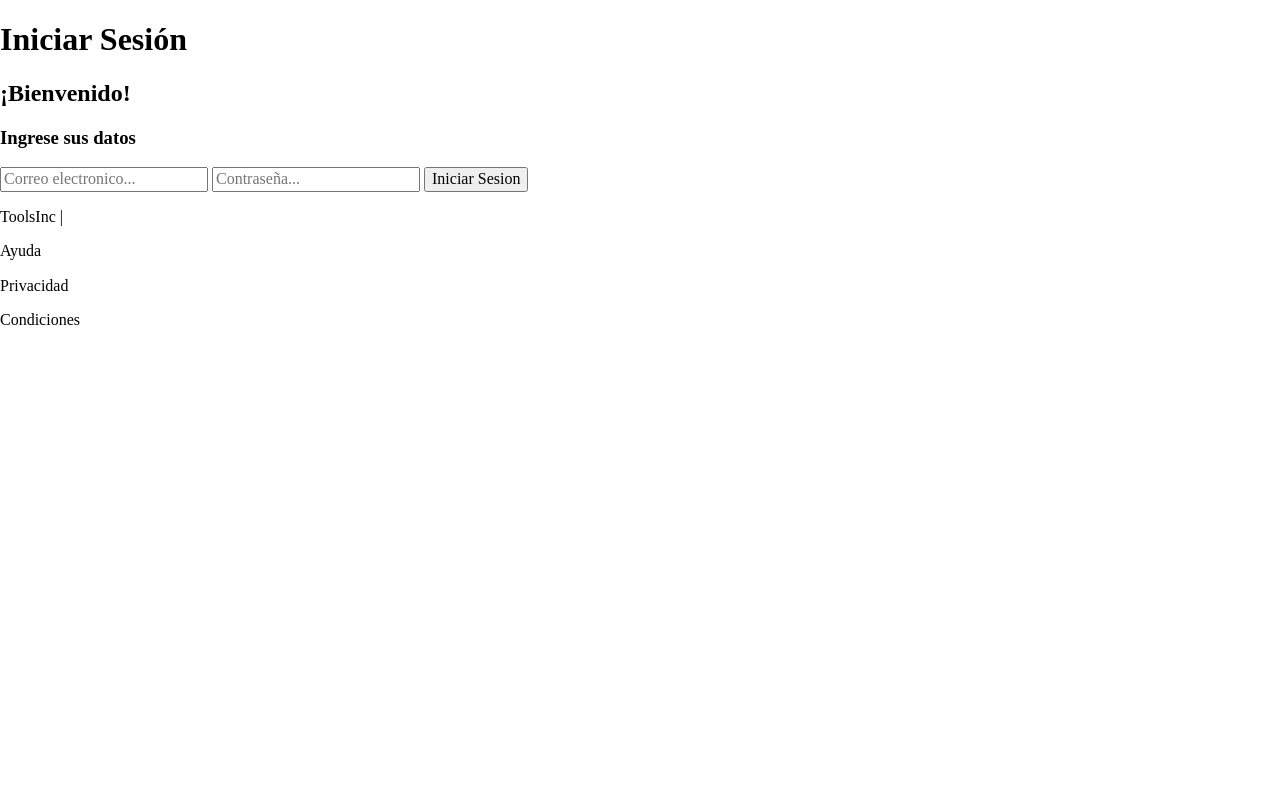
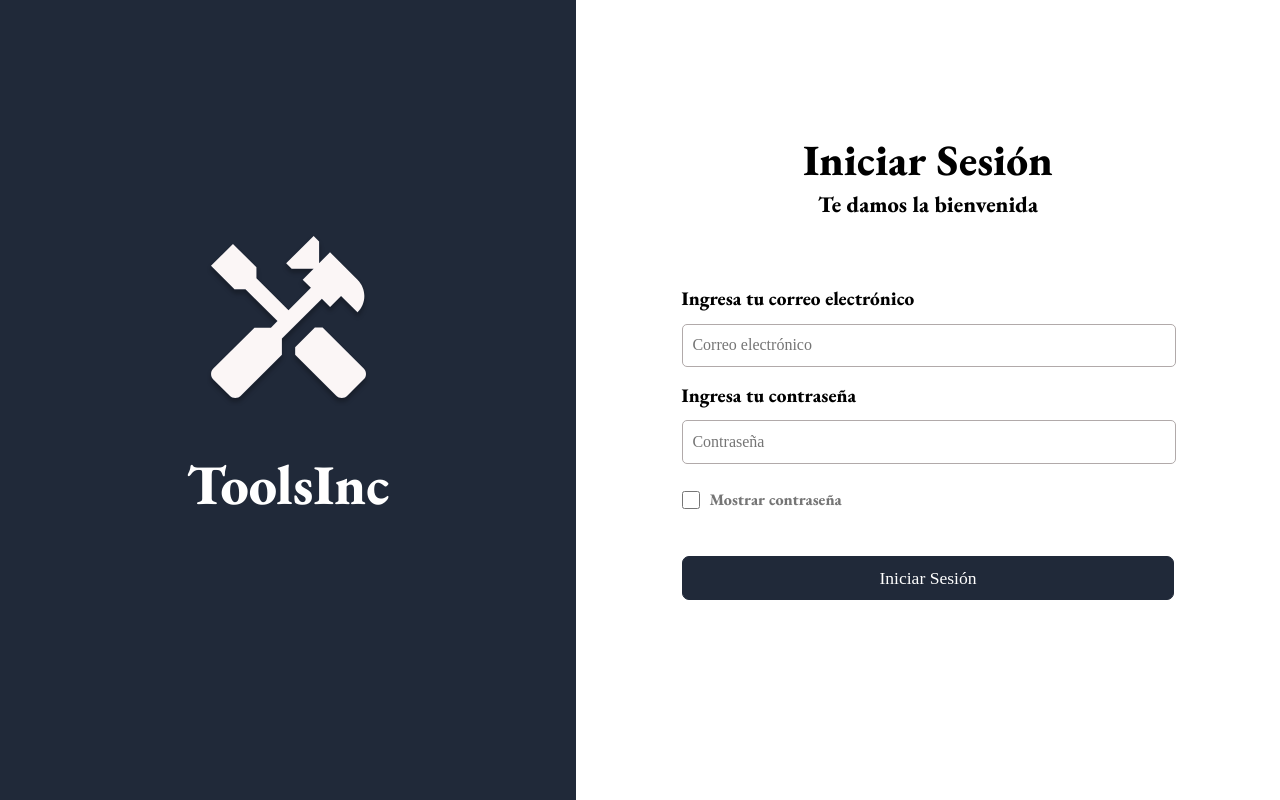
Before and after one commit to JesusRosml/newVersion-ToolsInc, a PHP site: page / in a window 1280 px wide. Run offline with PHP 8.4, Linux system fonts and the light colour scheme.

Commit message:
screen design login finished | desktop version

```diff
--- /dev/null
+++ b/css/loginScreen/index.css
@@ -0,0 +1,107 @@
+main {
+    height: 100vh;
+    width: 100%;
+    position: relative;
+    display: flex;
+    align-items: center;
+    justify-content: center;
+}
+
+.container-nameApplication {
+    height: 100vh;
+    width: 45%;
+    display: flex;
+    flex-direction: column;
+    align-items: center;
+    justify-content: center;
+    background: #202939;
+}
+
+.container-nameApplication h2 {
+    color: #FFFFFF;
+    font-family: 'EB Garamond', serif;
+    font-size: 3.5rem;
+}
+
+.container-form {
+    height: 100vh;
+    width: 55%;
+    position: relative;
+    display: flex;
+    box-sizing: border-box;
+    flex-direction: column;
+}
+
+.container-form h1 {
+    padding-top: 15%;
+    text-align: center;
+    font-size: 2.7rem;
+    font-family: 'EB Garamond', serif;
+}
+
+.container-form span {
+    margin-top: -3%;
+    text-align: center;
+    font-size: 1.4rem;
+    font-family: 'EB Garamond', serif;
+}
+
+.container-form form {
+    height: 60%;
+    width: 70%;
+    position: relative;
+    display: flex;
+    flex-direction: column;
+    margin: 10% auto 10% auto;
+}
+
+.container-form label {
+    font-size: 1.2rem;
+    font-weight: 700;
+    margin-bottom: 2.7%;
+    color: #000;
+    font-family: 'EB Garamond', serif;
+}
+
+.container-form input {
+    height: 9%;
+    width: 97.5%;
+    padding-left: 2%;
+    border: 1px solid #B1AAAA;
+    border-radius: 5px;
+    margin-bottom: 3.5%;
+}
+
+.container-form button {
+    height: 10%;
+    width: 100%;
+    display: block;
+    position: relative;
+    font-size: 1.1rem;
+    border: 1px solid #202939;
+    border-radius: 7px;
+    margin: 30px auto 10px auto;
+    color: #FFFFFF;
+    background: #202939;
+}
+
+.container-viewPassword {
+    height: auto;
+    width: 100%;
+    display: flex;
+    margin-top: 10px;
+}
+
+.container-viewPassword #viewPassowrd {
+    height: 18px;
+    width: 18px;
+    border: 1px solid #9E9E9E;
+    outline: none;
+}
+
+.container-viewPassword .viewPassowrd {
+    color: #757575;
+    font-family: 'EB Garamond', serif;
+    padding-left: 2%;
+    font-size: 1rem;
+}
--- a/index.php
+++ b/index.php
@@ -1,45 +1,46 @@
 <!DOCTYPE html>
-<html lang="en">
+<html lang="es-mx">
 <head>
     <meta charset="UTF-8">
     <meta http-equiv="X-UA-Compatible" content="IE=edge">
     <meta name="viewport" content="width=device-width, initial-scale=1.0">
-    <title>Iniciar Sesión </title>
-    <!-- Estilos css -->
+    <title>Iniciar Sesión</title>
+    <!-- Tipografías de Google Fonts -->
     <link rel="preconnect" href="https://fonts.googleapis.com">
     <link rel="preconnect" href="https://fonts.gstatic.com" crossorigin>
-    <link href="https://fonts.googleapis.com/css2?family=EB+Garamond:ital,wght@1,800&family=Press+Start+2P&display=swap" rel="stylesheet">
+    <link href="https://fonts.googleapis.com/css2?family=EB+Garamond:wght@800&display=swap" rel="stylesheet">
+    <!-- Hojas de estilo -->
     <link rel="stylesheet" href="css/externalStyles/normalize.css">
+    <link rel="stylesheet" href="css/loginScreen/index.css">
 </head>
 <body>
+    <main>
+        <div class="container-nameApplication">
+            <img src="images/toolsImageLogo.svg" alt="Logo que pertenece a ToolsInc, contiene un martillo y un destornillador">
+            <h2>ToolsInc</h2>
+        </div>
 
-    <main>
-        <div class="container">
-            <div class="title">
-                <h1>Iniciar Sesión</h1>
-                <h2>¡Bienvenido!</h2>
-            </div>
-            <!-- action="procesar-login.php" -->
-            <?php
-            include("server/conection.database.php");
-            include("server/validations.log-in.php");
-            ?>
-            <div class="forms">
-                <h3>Ingrese sus datos</h3>
-                <form  id="login-form" method="post">
-                    <input name="username" type="email" id="username" placeholder="Correo electronico...">
-                    <input name="password" type="password" id="password" placeholder="Contraseña...">
-                    <input name="iniciar" class="btn" type="submit" Value="Iniciar Sesion">
-                </form>
+        <div class="container-form">
+            <h1>Iniciar Sesión</h1>
+            <span>Te damos la bienvenida</span>
 
-                <div class="informacion">
-                    <p class="element">ToolsInc |</p>
-                    <p>Ayuda</p>
-                    <p>Privacidad</p>
-                    <p>Condiciones</p>
+            <form action="">
+                <label for="user">Ingresa tu correo electrónico</label>
+                <input type="text" name="emailUser" id="email" placeholder="Correo electrónico">
+
+                <label for="password">Ingresa tu contraseña</label>
+                <input type="password" name="passwordUser" id="password" placeholder="Contraseña">
+
+                <div class="container-viewPassword">
+                    <input type="checkbox" id="viewPassowrd" value="view_Password">
+                    <label class="viewPassowrd" for="viewPassowrd">Mostrar contraseña</label>
                 </div>
-            </div>
+
+                <button id="validateButton" type="button">Iniciar Sesión</button>
+            </form>
         </div>
     </main>
+
+    <script type="module" src="js/loginFuntionScreen/index.js"></script>
 </body>
 </html>
--- /dev/null
+++ b/js/loginFuntionScreen/getting.data.js
@@ -0,0 +1,13 @@
+export const gettingDataInputs = ( email, password, serverRequest ) => {
+    const emailRegex = /^[^\s@]+@[^\s@]+\.[^\s@]{2,}$/;
+    const passwordRegexm = /^(?=.*[a-z])(?=.*[A-Z])(?=.*\d)(?=.*[@$!%*?&])[A-Za-z\d@$!%*?&]{8,}$/;
+
+    if( !email || !password || !emailRegex.test(email) || !passwordRegexm.test(password)) return;
+
+    const validatedData = {
+        email,
+        password,
+    }
+
+    serverRequest( validatedData );
+}
--- /dev/null
+++ b/js/loginFuntionScreen/index.js
@@ -0,0 +1,18 @@
+import { gettingDataInputs } from "./getting.data.js";
+import { serverRequestData } from "./serverCommunication.js";
+
+const elementsDOM = {
+    emailUser: '#email',
+    passwordUser: '#password',
+    viewPassword: '#viewPassowrd',
+    buttonValidate: '#validateButton',
+}
+
+const selectEmail = document.querySelector(elementsDOM.emailUser);
+const selectPassword = document.querySelector(elementsDOM.passwordUser);
+const selectViewPassword = document.querySelector(elementsDOM.viewPassword);
+const selectButtonValidate = document.querySelector(elementsDOM.buttonValidate);
+
+selectButtonValidate.addEventListener('click', ()=> {
+    gettingDataInputs( selectEmail.value, selectPassword.value, serverRequestData );
+});
--- /dev/null
+++ b/js/loginFuntionScreen/serverCommunication.js
@@ -0,0 +1,23 @@
+export const serverRequestData = ( dataSent ) => {
+    const validData = dataSent;
+
+    if(typeof validData == 'undefined') return;
+
+    const xhr = new XMLHttpRequest();
+    xhr.open('POST', './php/undefined', true);
+    xhr.setRequestHeader('Content-Type', 'application/json');
+
+    const dataJSON = JSON.stringify(validData);
+
+    xhr.onload = ()=> {
+        if(xhr.status === 200) {
+            let responseObject = JSON.parse(xhr.responseText);
+            console.log(responseObject);
+        } else {
+            console.log(xhr.responseText);
+            console.log("Error al enviar la solicitud");
+        }
+    }
+
+    xhr.send(dataJSON);
+}
--- a/register.tool.php
+++ b/register.tool.php
@@ -10,7 +10,6 @@
     <link rel="stylesheet" href="css/externalStyles/normalize.css">
     <link rel="preconnect" href="https://fonts.googleapis.com"><link rel="preconnect" href="https://fonts.gstatic.com" crossorigin><link href="https://fonts.googleapis.com/css2?family=EB+Garamond:ital,wght@1,800&family=Press+Start+2P&display=swap" rel="stylesheet">
     <script src="https://kit.fontawesome.com/807171747a.js" crossorigin="anonymous"></script>
-
 </head>
 <body>
     <header>
```
Also changed, not shown: js/register.tool.js (+1 -23 lines), js/registerModule/addCodeImage.js (added, +23 -0 lines), images/toolsImageLogo.svg (added).
